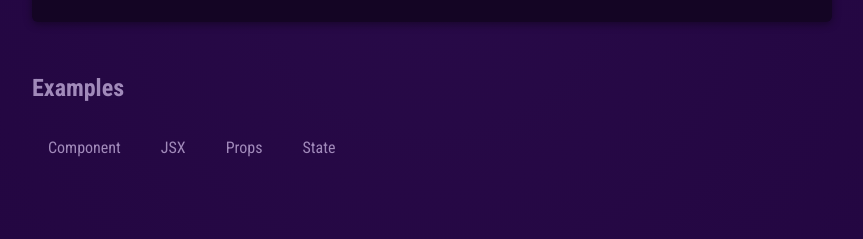
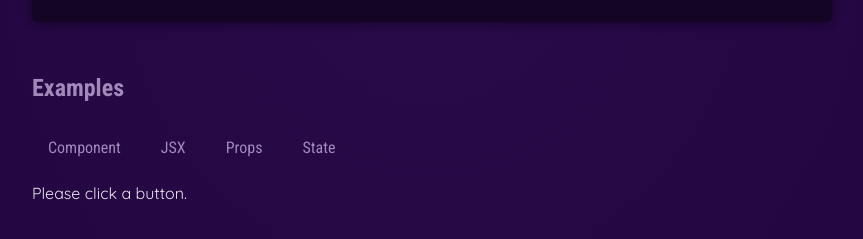
Before and after one commit to dd-mooon/react-udemy, a React (Vite) app: page / in a window 1280 px wide. Shown: the part 677-916 px from the top of the page, without its empty margins (208-1071 px from the left). Built offline with nearby package versions, Linux system fonts and the light colour scheme.

Commit message:
feat: tabbutton 컴포넌트 - useState활용 텝 버튼 기능 추가

```diff
--- a/src/App.jsx
+++ b/src/App.jsx
@@ -1,11 +1,16 @@
+import { useState } from 'react';
 import Header from './components/Header/Header.jsx'
 import Coreconcept from './components/Coreconcept/Coreconcept.jsx';
 import { CORE_CONCEPTS } from './data.js';
 import TebButton from './components/TebButton/TebButton.jsx'
 
 function App() {
+
+  const [selectedTopic, setSelectedTopic] = useState('Please click a button.')
+
   function clickSource (selecteButton){
-    console.log(selecteButton);
+    setSelectedTopic(selecteButton);
+    console.log(selectedTopic);
   }
 
   return (
@@ -33,6 +38,7 @@ function App() {
             <TebButton label="Props" onSelect={()=> clickSource('Props')} />
             <TebButton label="State" onSelect={()=> clickSource('State')} />
           </menu>
+          {selectedTopic}
         </section>
       </main>
     </div>
```
